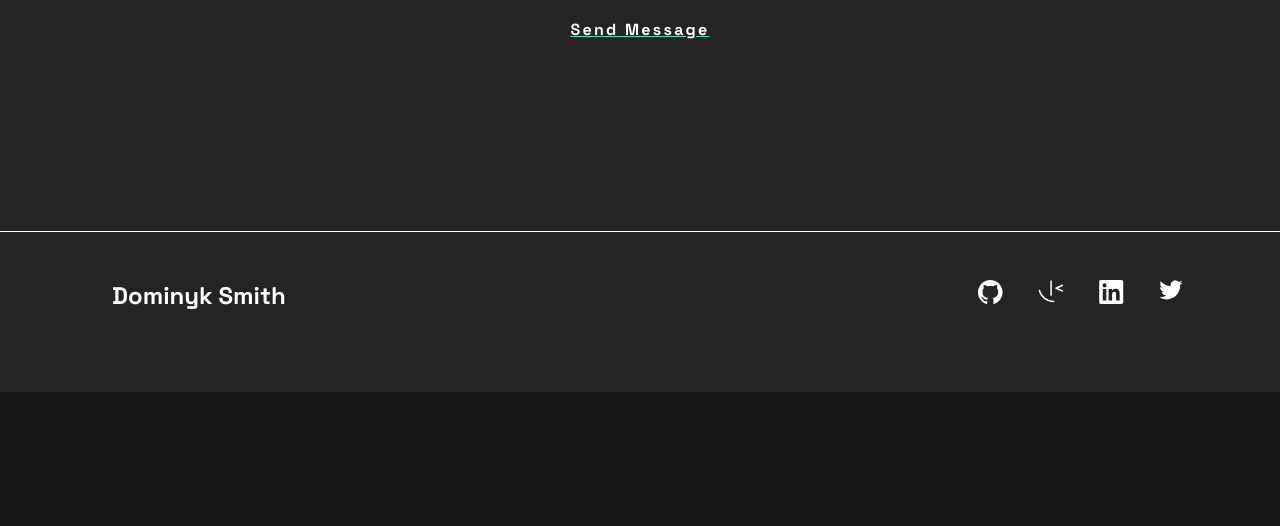
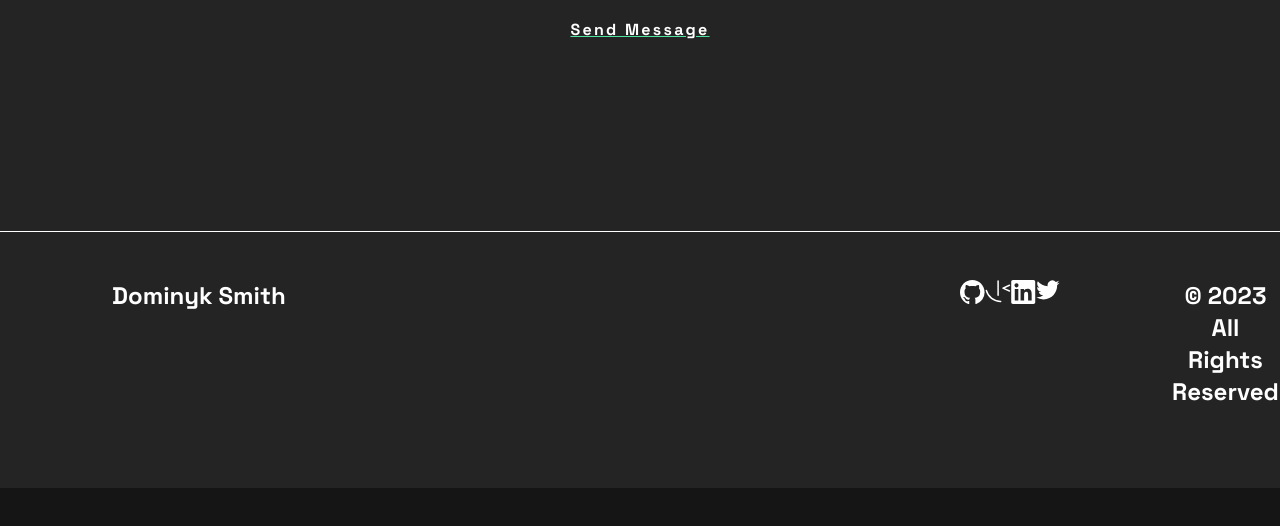
Before and after one commit to DominykMcNamara/portfolio, a React (Create React App) app: page / in a window 1280 px wide. Shown: the part 2173-2699 px from the top of the page. Built offline with nearby package versions, Linux system fonts and the light colour scheme.

Commit message:
add copywrite

```diff
--- a/src/components/Footer.jsx
+++ b/src/components/Footer.jsx
@@ -30,7 +30,7 @@ export const Footer = () => {
             <a href="https://twitter.com/DominykMcNamara" target="#">
               <TwitterIcon />{" "}
             </a>
-
+          <h3 className="text-primary-white sm:ml-[2rem] md:ml-[7rem]">&copy; 2023 All Rights Reserved</h3>
         </div>
    </div>
   )
```
